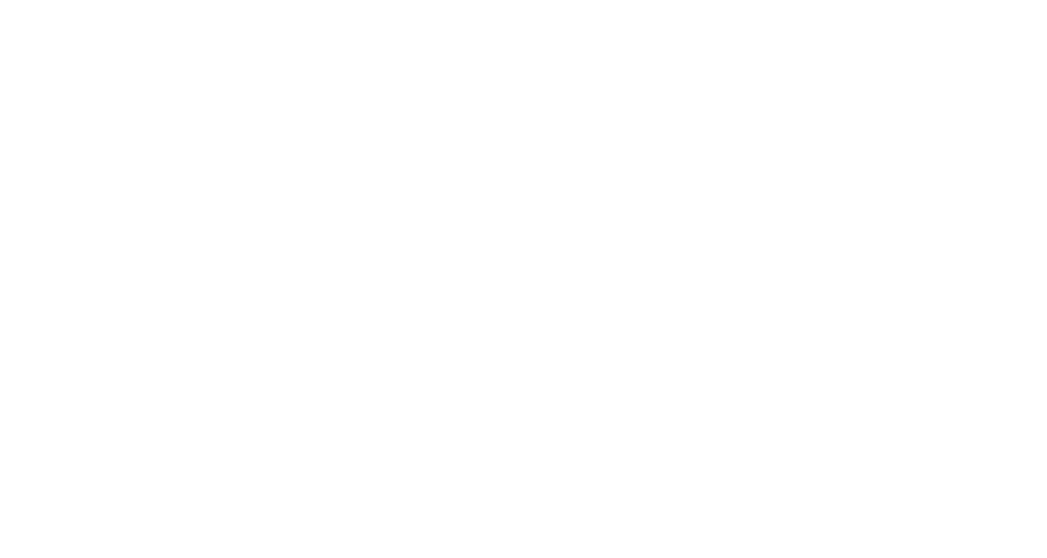
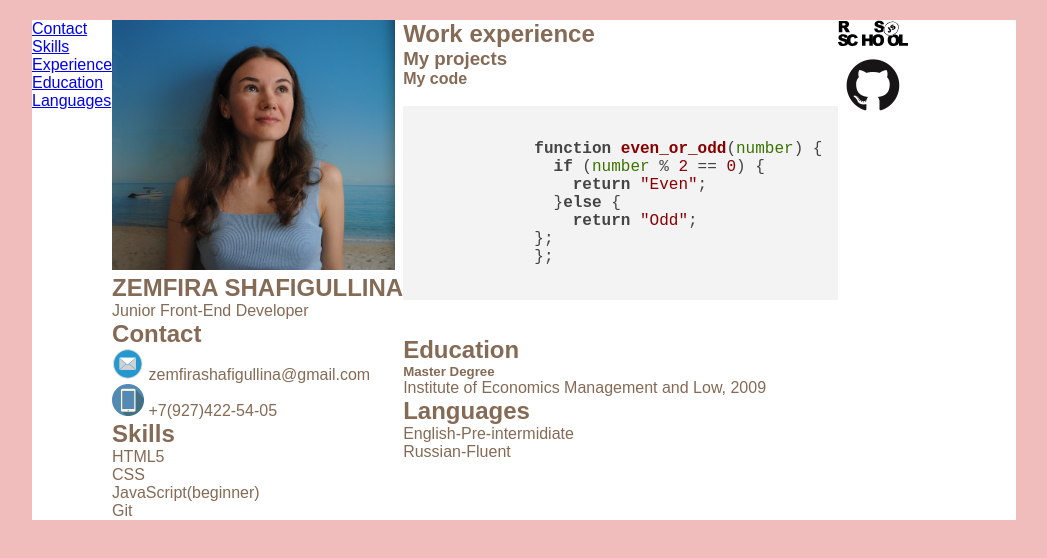
Before and after one commit to Zemfira-Shafi/old-cv, a plain HTML site: page index.html in a window 1280 px wide. Shown: the whole page, without its empty margins (116-1163 px from the left). Drawn offline with nearby package versions, Linux system fonts and the light colour scheme.

Commit message:
feat: update html css add img

```diff
--- a/index.html
+++ b/index.html
@@ -11,6 +11,90 @@
     <title>CV</title>
 </head>
 <body>
-
+  <main class="wrapper">
+    <header class="header">
+      <nav class="header-nav">
+        <ul class="header-list">
+          <li class="header-item"><a href="#contact">Contact</a></li>
+          <li class="header-item"><a href="#skills">Skills</a></li>
+          <li class="header-item"><a href="#experience">Experience</a></li>
+          <li class="header-item"><a href="#education">Education</a></li>
+          <li class="header-item"><a href="#languages">Languages</a></li>
+        </ul>
+      </nav>
+    </header>
+    <div class="left-side">
+      <div class="photo">
+        <img src="image/photo.JPG" alt="myphoto" class="img">
+      </div>
+      <section class="name">
+        <h1>ZEMFIRA SHAFIGULLINA</h1>
+        <p class="profession">Junior Front-End Developer</p>
+      </section>
+      <section class="contact" id="contact">
+        <h2>Contact</h2>
+        <ul class="contacts_list">
+          <li class="contacts_list-item">
+              <img src="image/Mail-icon.png" alt="mail" class="contacts-icon">
+              <span>zemfirashafigullina@gmail.com</span>
+          </li>
+          <li class="contacts_list-item">
+            <img src="image/Mobile-Tablet-icon.png" alt="phone" class="contacts-icon">
+            <span>+7(927)422-54-05</span>
+        </li>
+      </ul>
+      </section>
+      <section class="skills" id="skills">
+        <h2>Skills</h2>
+        <ul class="skills-list">
+          <li class="skills-item">HTML5</li>
+          <li class="skills-item">CSS</li>
+          <li class="skills-item">JavaScript(beginner)</li>
+          <li class="skills-item">Git</li>
+        </ul>
+      </section>
+    </div>
+    <div class="right-side">
+      <section class="experience" id="experience">
+        <h2>Work experience</h2>
+        <h3>My projects</h3>
+        <div class="projects"></div>
+        <h4>My code</h4>
+        <pre>
+          <code class="code">
+            function even_or_odd(number) {
+              if (number % 2 == 0) {
+                return "Even";
+              }else {
+                return "Odd";
+            };
+            };
+          </code>
+        </pre>
+      </section>
+      <section class="education" id="education">
+        <h2>Education</h2>
+        <h5>Master Degree</h5>
+        <p class="education-text">Institute of Economics Management and Low, 2009</p>
+      </section>
+      <section class="languages" id="languages">
+        <h2>Languages</h2>
+        <p class="languages-text"><span>English</span>-Pre-intermidiate</p>
+        <p class="languages-text"><span>Russian</span>-Fluent</p>
+      </section>
+    </div>
+      <footer class="footer">
+        <div class="footer-element">
+          <a href="https://rs.school/js/" target="blank">
+            <img src="image/rs_school_js.svg" alt="rs-school" class="footer-element_item">
+        </a>
+        </div>
+        <div class="footer-element">
+            <a href="https://github.com/Zemfira-Shafi" target="blank">
+            <img src="image/GitHub-Mark.png" alt="github" class="footer-element_item">
+            </a>
+        </div>
+      </footer>
+  </main>
 </body>
 </html>
--- a/style.css
+++ b/style.css
@@ -0,0 +1,34 @@
+* {
+  padding: 0;
+  margin: 0;
+  box-sizing: border-box;
+}
+
+ul li {
+  list-style: none;
+}
+
+body {
+  font-family: Arial, "Helvetica Neue", Helvetica, sans-serif;
+  background-color: #f1bcbc;
+  color: #856a55;
+  font-size: 16px;
+  max-width: 1024px;
+  margin: 0px auto;
+  padding: 20px;
+}
+
+.wrapper {
+  max-width: 1024px;
+  background-color: #ffffff;
+  margin: auto;
+  display: flex;
+}
+
+.img {
+  height: 250px;
+}
+
+.footer-element_item {
+  width: 70px;
+}
```
Also changed, not shown: image/GitHub-Mark.png (added), image/Mail-icon.png (added), image/Mobile-Tablet-icon.png (added), image/photo.JPG (added), image/rs_school_js.svg (added).
